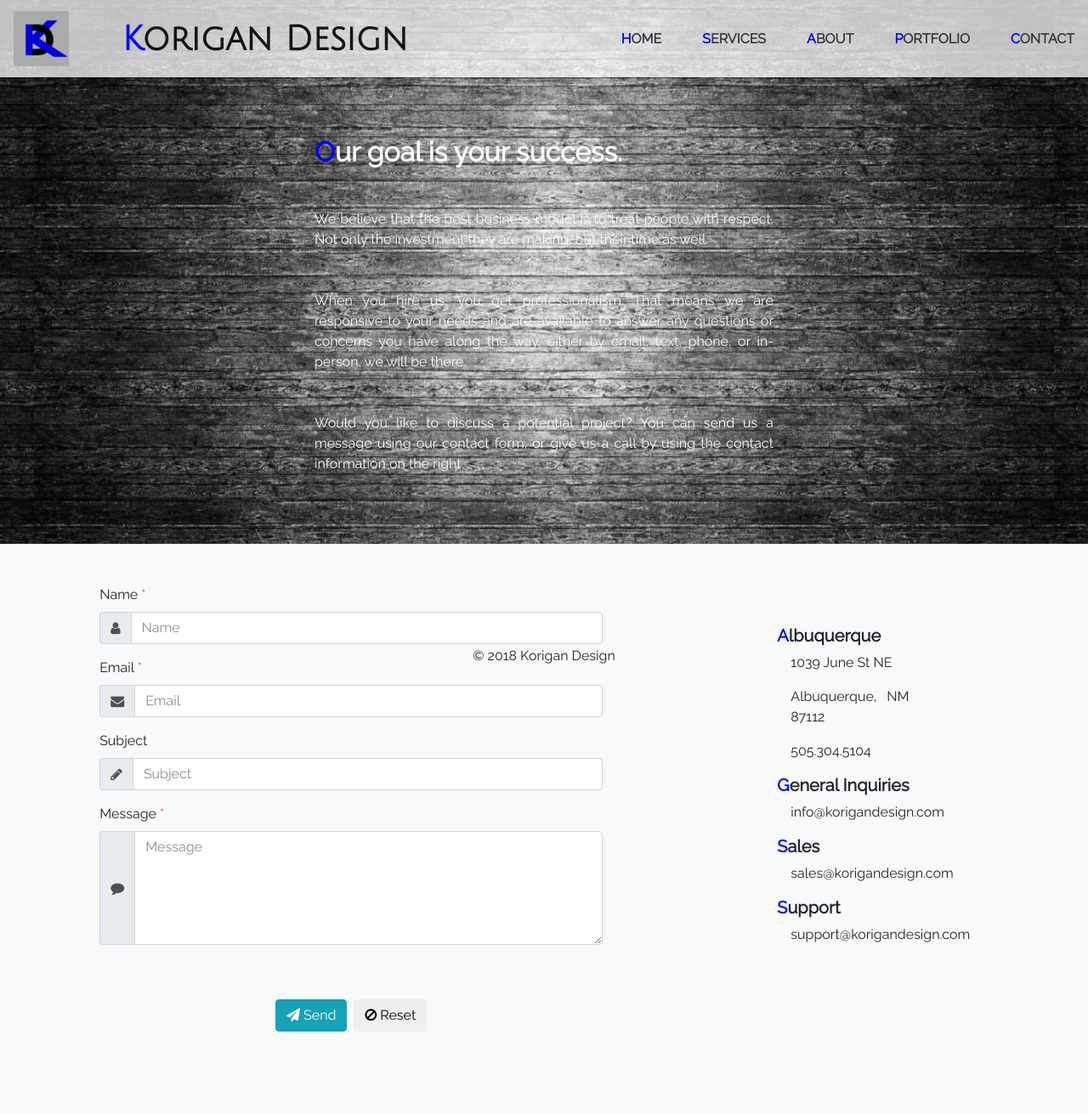
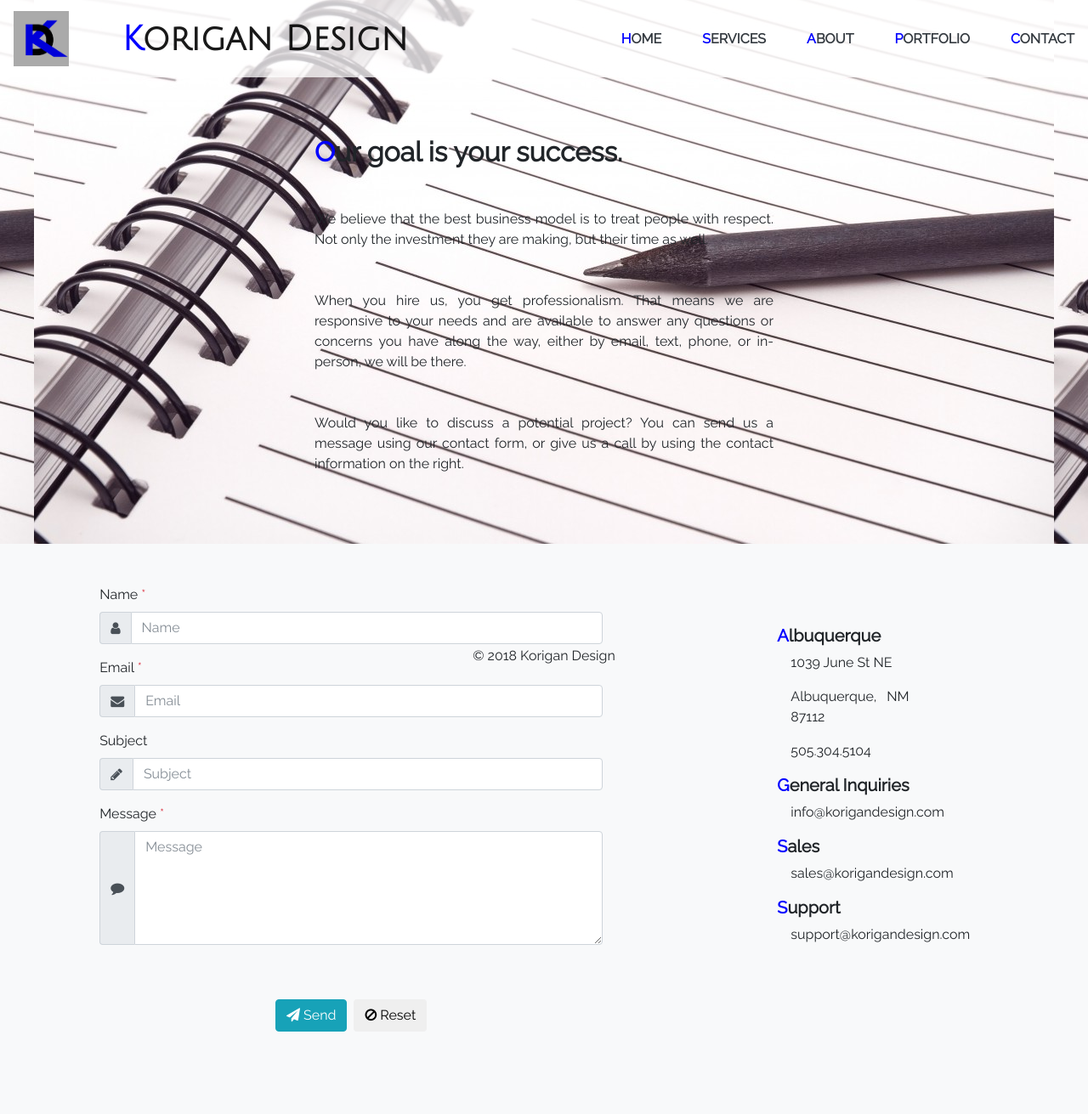
Before and after one commit to Koriganp/korigandesign, a PHP site: page /contact/index.php in a window 1280 px wide. Shown: the whole page at 85% size. Run offline with PHP 8.4, Linux system fonts and the light colour scheme; some libraries are stand-ins or nearby versions.

Commit message:
Changed background and edited text on contact page

```diff
--- a/contact/index.php
+++ b/contact/index.php
@@ -13,7 +13,7 @@ require_once("../php/partials/head-utils.php");
 
 	<!-- Information -->
 
-	<section class="contact-content text-light">
+	<section class="contact-content">
 		<div class="contact-background">
 			<div class="container move-down contact-info">
 				<div class="row">
```
Also changed, not shown: images/contact-background.jpg.
